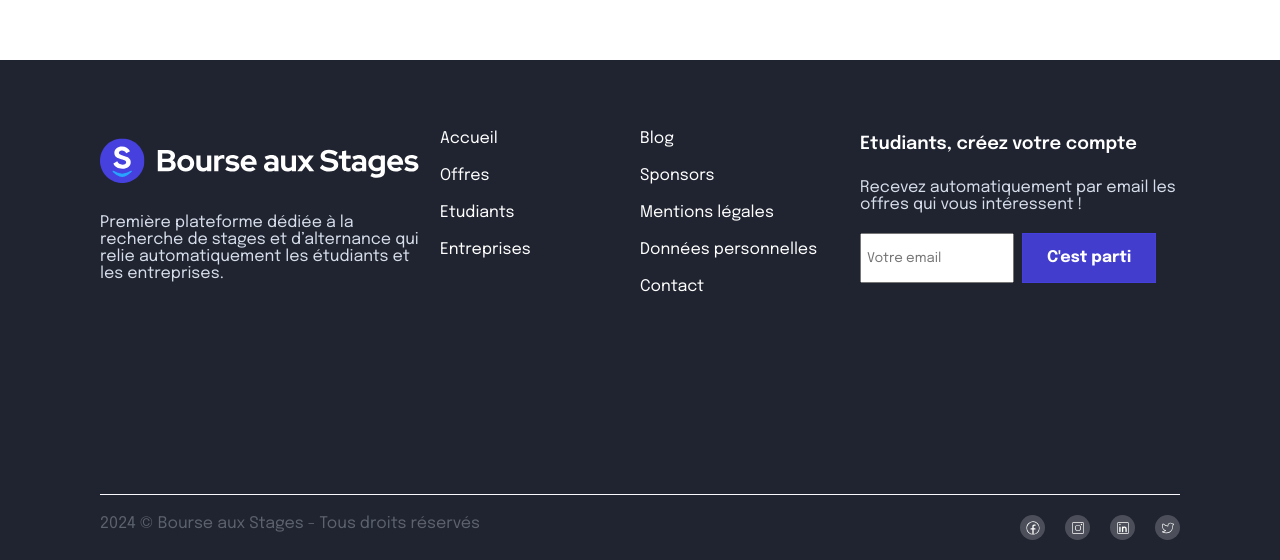
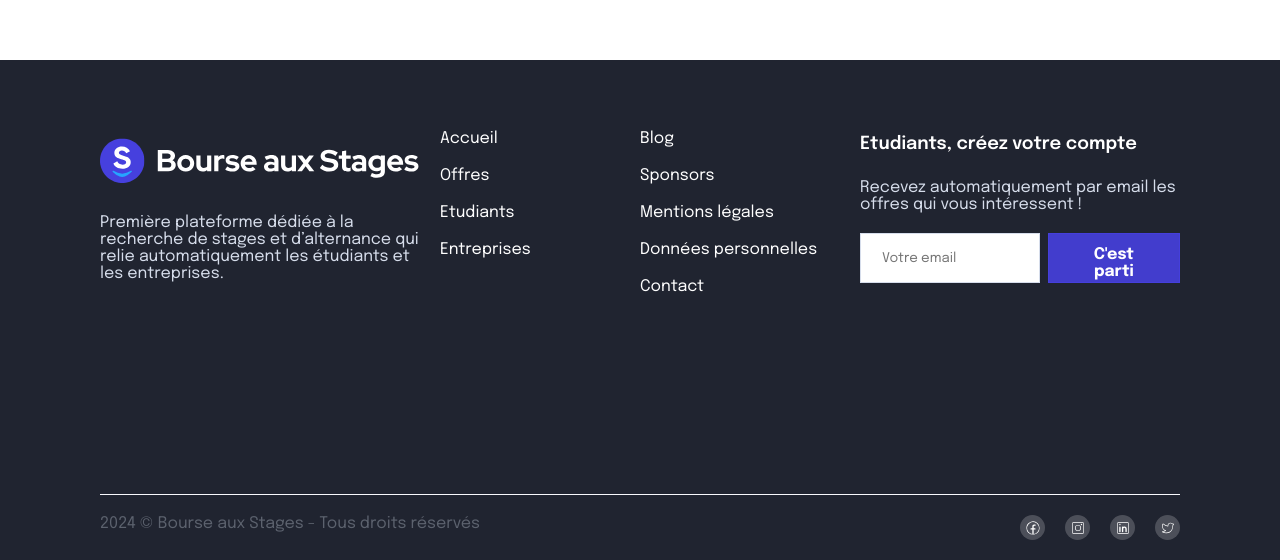
Before and after one commit to Fan2Shrek/BourseAuStage-front, a React (Create React App) app: page / in a window 1280 px wide. Shown: the part 820-1380 px from the top of the page. Built offline with nearby package versions, Linux system fonts and the light colour scheme.

Commit message:
:sparkles: Add file input

```diff
--- a/src/components/layout/Footer/index.js
+++ b/src/components/layout/Footer/index.js
@@ -1,14 +1,15 @@
 import { Link } from "react-router-dom";
 import { CiFacebook, CiInstagram, CiLinkedin, CiTwitter } from "react-icons/ci";
+import { useTranslation } from "react-i18next";
 
 import styles from './Footer.module.scss';
 import path from "../../../path";
 import cn from '../../../utils/classnames'
+import tokens from "../../../translations/tokens";
 import Container from "../../ui/atoms/Container";
 import IconBadge from "../../ui/atoms/IconBadge";
 import Button from '../../ui/atoms/Button';
-import tokens from "../../../translations/tokens";
-import { useTranslation } from "react-i18next";
+import Input from "../../ui/molecules/Input";
 
 const Footer = () => {
     const { t } = useTranslation();
@@ -49,7 +50,7 @@ const Footer = () => {
                         <p className={styles.createAccount}>{t(tokens.footer.register.title)}</p>
                         <p>{t(tokens.footer.register.description)}</p>
                         <div className={styles.createAccountForm}>
-                            <input placeholder={t(tokens.footer.register.email)} />
+                            <Input placeholder={t(tokens.footer.register.email)} />
                             <Button label={t(tokens.footer.register.submit)} />
                         </div>
                     </div>
--- a/src/components/ui/molecules/Facet/index.js
+++ b/src/components/ui/molecules/Facet/index.js
@@ -3,9 +3,9 @@ import { useTranslation } from 'react-i18next'
 import { FaChevronUp } from "react-icons/fa"
 
 import './Facet.scss'
+import cn from "../../../../utils/classnames"
 import List from "../../atoms/List"
-import cn from "../../../../utils/classnames"
-import Input from '../../atoms/Input'
+import Input from '../Input'
 
 const Facet = ({
     defaultValues = [],
--- a/src/components/ui/atoms/Input/index.js
+++ b/src/components/ui/molecules/Input/index.js
@@ -1,19 +1,23 @@
-import { useEffect, useState } from 'react'
+import { useCallback, useEffect, useRef, useState } from 'react'
 import { useTranslation } from 'react-i18next'
+import { FiPaperclip } from "react-icons/fi";
 
 import './input.scss'
 import cn from '../../../../utils/classnames'
+import tokens from '../../../../translations/tokens';
+import Button from '../../atoms/Button'
 
 const Input = ({
     type = 'input',
     label = null,
     required = false,
     defaultChecked = false,
-    defaultValue = false,
+    defaultValue = '',
     disabled = false,
     max = null,
     min = null,
     step = null,
+    accept = null,
     id,
     name,
     placeholder,
@@ -22,23 +26,41 @@ const Input = ({
 }) => {
     const [isActive, setIsActive] = useState(defaultChecked)
     const [value, setValue] = useState(defaultValue)
+    const target = useRef(null)
     const { t } = useTranslation()
 
     useEffect(() => {
         disabled && setIsActive(false)
     }, [disabled])
 
-    const handleChange = (e) => {
+    const handleChange = useCallback((e) => {
         if (type === 'checkbox') {
             setIsActive(!isActive)
             onChange && onChange(!isActive)
         }
 
-        if (type === 'range') {
+        if (type === 'file') {
+            setValue(e.target.files[0])
+            onChange && onChange(e.target.files[0])
+        }
+
+        if (['input', 'range'].includes(type)) {
             setValue(e.target.value)
             onChange && onChange(e.target.value)
         }
-    }
+    }, [isActive, onChange, type])
+
+    const displayValue = useCallback(() => {
+        if (type === 'checkbox') {
+            return { checked: isActive }
+        }
+
+        if (type === 'file') {
+            return {}
+        }
+
+        return { value }
+    }, [type, isActive, value])
 
     return <div className={cn(
         'input',
@@ -46,6 +68,7 @@ const Input = ({
             classic: type === 'input',
             checkbox: type === 'checkbox',
             range: type === 'range',
+            file: type === 'file',
             disabled,
         },
         className,
@@ -65,17 +88,25 @@ const Input = ({
             type={type}
             id={id}
             name={name}
+            ref={target}
             placeholder={placeholder}
-            {...(type === 'checkbox'
-                ? isActive
-                    ? { checked: true }
-                    : { checked: false }
-                : { value }
-            )}
+            {...displayValue()}
             {...(type === 'range' ? { min, max, step } : {})}
+            {...(type === 'file' ? { accept } : {})}
             disabled={disabled}
             onChange={handleChange}
         />
+        {type === 'file' && <>
+            <Button
+                label={placeholder ?? ''}
+                icon={<FiPaperclip />}
+                inverted
+                dashedBorder
+                onClick={() => target.current?.click()}
+                className='input__button'
+            />
+            <p className='input__infos'>{value ? value.name : t(tokens.input.file.infos)}</p>
+        </>}
     </div >
 }
 
--- a/src/components/ui/atoms/Input/input.scss
+++ b/src/components/ui/molecules/Input/input.scss
@@ -186,4 +186,24 @@
             }
         }
     }
+
+    &.file {
+        .input__target {
+            display: none;
+        }
+
+        .input__button {
+            color: var(--color-dark);
+            background-color: var(--color-third);
+            border-radius: 4px;
+
+            svg {
+                color: var(--color-main);
+            }
+        }
+
+        .input__infos {
+            margin-top: 5px;
+        }
+    }
 }
--- a/src/pages/UiExample/index.js
+++ b/src/pages/UiExample/index.js
@@ -11,7 +11,7 @@ import List from '../../components/ui/atoms/List';
 import Tag from '../../components/ui/atoms/Tag';
 import Container from '../../components/ui/atoms/Container';
 import Loader from '../../components/ui/atoms/Loader';
-import Input from '../../components/ui/atoms/Input';
+import Input from '../../components/ui/molecules/Input';
 import ProgressBar from '../../components/ui/atoms/ProgressBar';
 import Select from '../../components/ui/atoms/Select';
 import Card from '../../components/ui/atoms/Card';
@@ -163,6 +163,20 @@ const UiExample = () => {
         { id: 1, label: 'Date de naissance', required: true },
     ], [])
 
+    const exampleInputFile = useMemo(() => [
+        {
+            identifier: 1,
+            id: 'inputFile',
+            name: 'inputFile',
+            type: 'file',
+            label: 'Votre document',
+            accept: 'image/png,image/svg+xml',
+            placeholder: 'Importer un document',
+            required: true,
+            onChange: (file) => console.log(file),
+        },
+    ], [])
+
     const exampleUnderlinedTexts = useMemo(() => [
         { id: 1, item: <h2>Ce texte est <UnderlinedContent>souligné</UnderlinedContent></h2> },
         { id: 2, item: <h3><UnderlinedContent>Ce texte est completement souligné</UnderlinedContent></h3> },
@@ -303,7 +317,6 @@ const UiExample = () => {
             </Container>
 
             <Container inline className={styles.section}>
-
                 <h2>Select :</h2>
 
                 <List
@@ -324,20 +337,29 @@ const UiExample = () => {
             </Container>
 
             <Container inline className={styles.section}>
-
                 <h2>Calendrier :</h2>
 
                 <List
                     collection={exampleCalendar}
-                    renderItem={({ identifier: _, ...attr }) => {
+                    renderItem={({ id: _, ...attr }) => {
                         return <Calendar {...attr} />
                     }}
                 />
-
             </Container>
 
             <Container inline className={styles.section}>
+                <h2>Import de fichier :</h2>
 
+                <List
+                    collection={exampleInputFile}
+                    uniqueAttr={inputFile => inputFile.identifier}
+                    renderItem={({ identifier: _, ...attr }) => {
+                        return <Input {...attr} />
+                    }}
+                />
+            </Container>
+
+            <Container inline className={styles.section}>
                 <h2>Base carte :</h2>
 
                 <Card />
--- a/src/translations/locales/fr.js
+++ b/src/translations/locales/fr.js
@@ -9,6 +9,7 @@ const fr = {
     [tokens.facets.label.company.range.input]: "A moins de {{value}} km",
     [tokens.facets.options.all]: "Tous",
     [tokens.facets.options.betweenAndMore]: "et supérieur",
+    [tokens.input.file.infos]: "Aucun fichier séléctionné",
     [tokens.actions.login]: "Se connecter",
     [tokens.actions.createAccount]: "Créer un compte",
     [tokens.actions.logout]: "Se déconnecter",
--- a/src/translations/tokens.js
+++ b/src/translations/tokens.js
@@ -13,9 +13,14 @@ const tokens = {
             },
         },
         options: {
-            all: 'facets.options.all',
-            betweenAndMore: 'facets.options.betweenAndMore',
+            all: "facets.options.all",
+            betweenAndMore: "facets.options.betweenAndMore",
         }
+    },
+    input: {
+        file: {
+            infos: "input.file.infos",
+        },
     },
     actions: {
         login: "actions.login",
```
